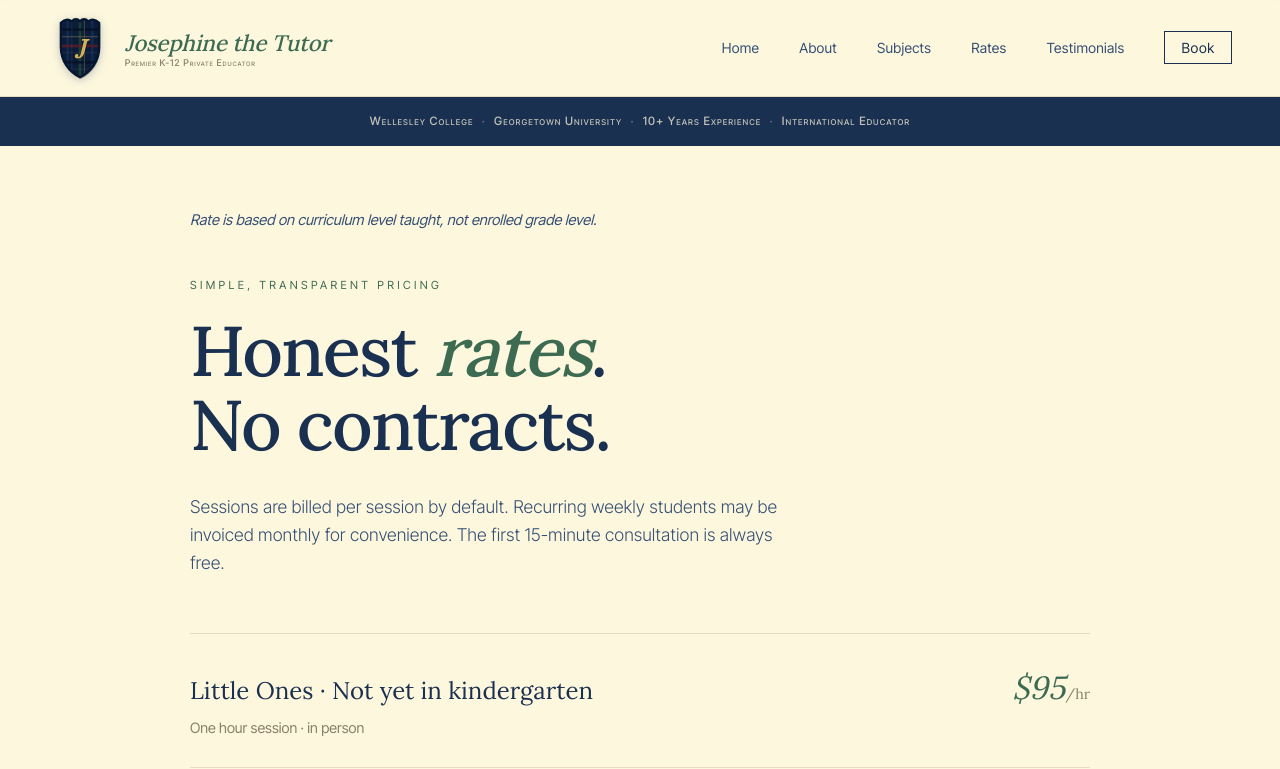
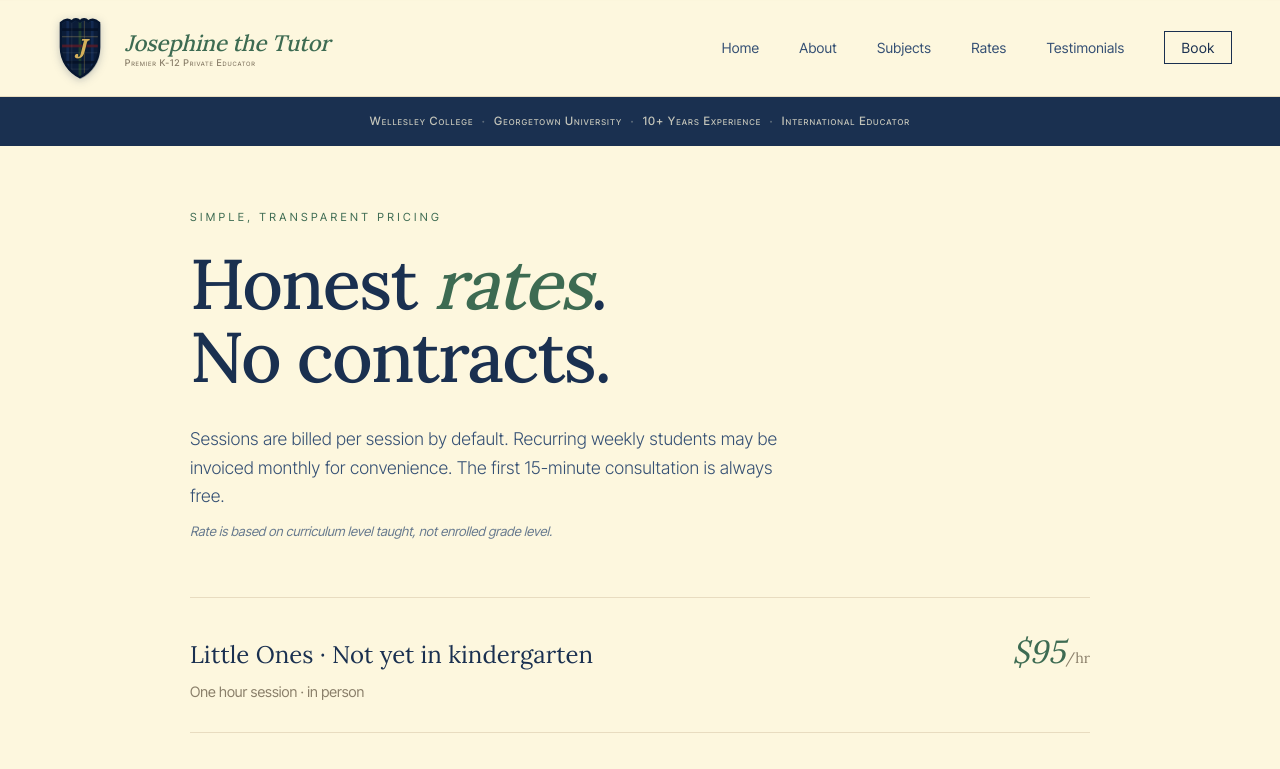
Before and after one commit to patrickparagas1/josephine-tutoring, a Next.js app: page /rates in a window 1280 px wide. Shown: the top 769 px of the page. Built offline with nearby package versions, Linux system fonts and the light colour scheme.

Commit message:
Move rates page curriculum-level note to a caption under intro text

```diff
--- a/app/globals.css
+++ b/app/globals.css
@@ -831,16 +831,18 @@ section {
 .rates-intro {
   color: var(--ink-soft);
   font-size: 1.1rem;
-  margin-bottom: 3.5rem;
+  margin-bottom: 0.75rem;
   font-weight: 300;
   max-width: 60ch;
 }
-.rates-note-top {
-  margin-bottom: 2.75rem;
-  font-size: 0.92rem;
+.rates-caption {
+  margin-bottom: 3.5rem;
+  font-size: 0.82rem;
   color: var(--ink-soft);
-  font-style: italic;
-  line-height: 1.6;
+  opacity: 0.75;
+  font-style: italic;
+  line-height: 1.5;
+  max-width: 60ch;
 }
 .rate-row {
   display: grid;
--- a/components/Rates.tsx
+++ b/components/Rates.tsx
@@ -2,9 +2,6 @@ export default function Rates() {
   return (
     <section className="rates" id="rates">
       <div className="rates-inner">
-        <div className="rates-note-top">
-          Rate is based on curriculum level taught, not enrolled grade level.
-        </div>
         <div className="section-eyebrow">Simple, transparent pricing</div>
         <h2 className="section-title">
           Honest <em>rates</em>.
@@ -16,6 +13,9 @@ export default function Rates() {
           students may be invoiced monthly for convenience. The first
           15-minute consultation is always free.
         </p>
+        <div className="rates-caption">
+          Rate is based on curriculum level taught, not enrolled grade level.
+        </div>
 
         <div className="rate-row">
           <div>
```
